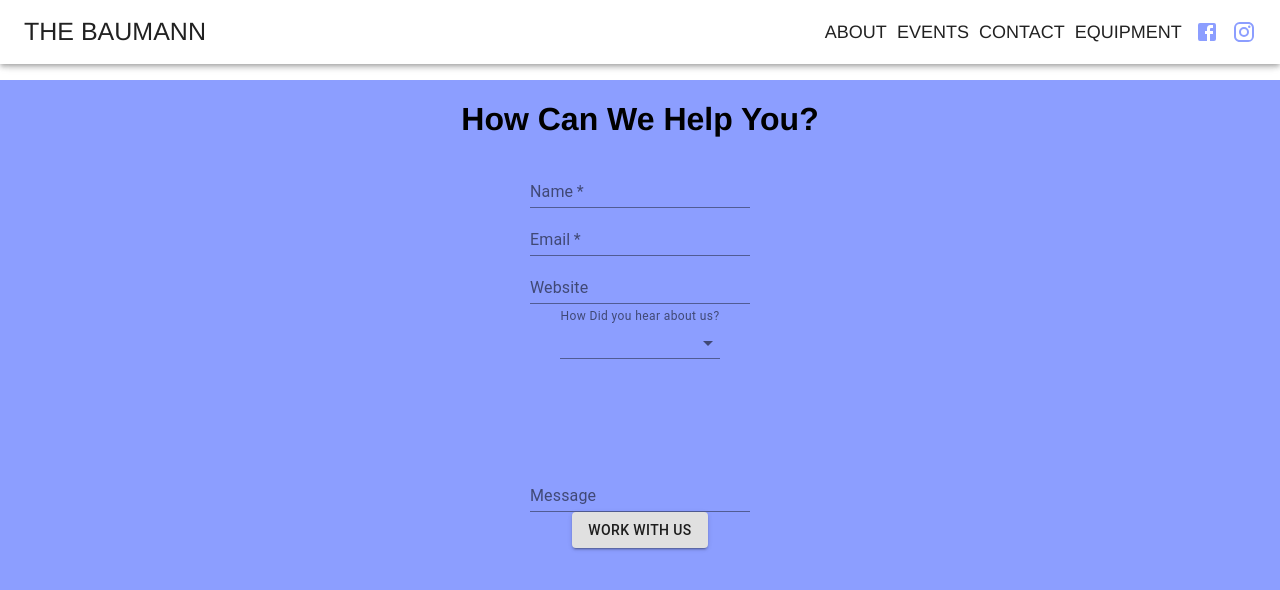
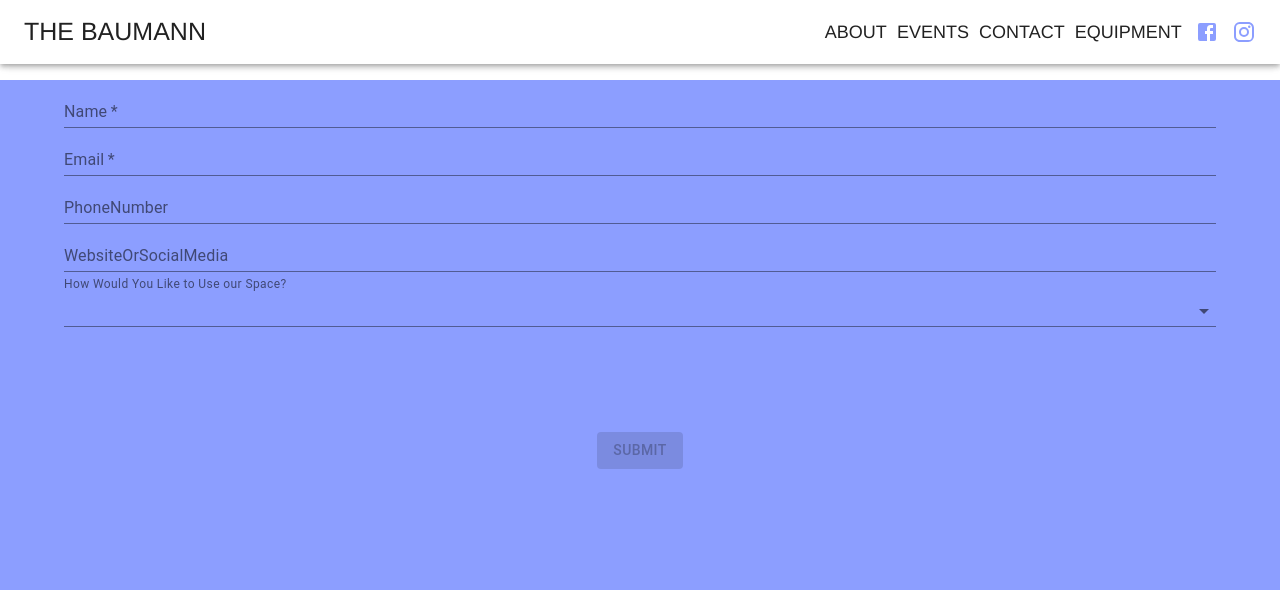
Before and after one commit to seanpara/The_Baumann, a React (Create React App) app: page /contact in a window 1280 px wide. Shown: the top 590 px of the page. Built offline with nearby package versions, Linux system fonts and the light colour scheme; the HTML template or start-up script is replaced by a standard one.

Commit message:
begins revising contact page and changes calendar events api call parsing is it is down down on the backend

```diff
--- a/src/Views/Calendar.tsx
+++ b/src/Views/Calendar.tsx
@@ -18,24 +18,8 @@ const Calendar = (): JSX.Element => {
       'https://us-central1-baumann-firebase.cloudfunctions.net/getCalendarEvents',
     )
       .then((r) => r.json())
-      .then((r: Event[][]) => {
-        setCalendarEvents(
-          r
-            .sort(
-              ([{ date: monthDateA }], [{ date: monthDateB }]) =>
-                Date.parse(monthDateA) - Date.parse(monthDateB),
-            )
-            .reduce(
-              (acc: EventMap, cur): EventMap => ({
-                ...acc,
-                [cur[0].month]: [...cur].sort(
-                  ({ date: dateA }, { date: dateB }) =>
-                    Date.parse(dateA) - Date.parse(dateB),
-                ),
-              }),
-              {} as EventMap,
-            ),
-        );
+      .then((eventMap: EventMap): void => {
+        setCalendarEvents(eventMap);
       });
   }, []);
 
@@ -47,34 +31,33 @@ const Calendar = (): JSX.Element => {
     <div
       style={{
         display: 'flex',
-        width: '100%',
-        height: '50%',
+        height: '50vh',
+        justifyContent: 'space-between',
+        marginBottom: '3%',
       }}
     >
       <div
         style={{
           display: 'flex',
           flexDirection: 'column',
-          width: 'auto',
-          height: '100%',
-          justifyContent: 'space-between',
+          width: '50%',
+          justifyContent: 'flex-start',
         }}
       >
+        <div style={{ fontSize: '35px' }}>{name.toUpperCase()}</div>
         <div style={{ fontSize: '25px' }}>{date}</div>
-        <div style={{ fontSize: '35px' }}>{name.toUpperCase()}</div>
+
         <div style={{ width: '90%', alignSelf: 'left' }}>{description}</div>
         <div
           style={{
             borderTop: 'solid black',
-
-            width: '60%',
           }}
         >
           Lasts All Day: Free Admission
         </div>
       </div>
       <img
-        style={{ width: 'auto', height: '10%' }}
+        style={{ width: '30%', height: 'auto' }}
         src="https://upload.wikimedia.org/wikipedia/commons/f/f7/Adolph_Tidemand_Norsk_juleskik.jpg"
         alt=""
       />
@@ -83,7 +66,14 @@ const Calendar = (): JSX.Element => {
 
   const renderEvents = (): JSX.Element[] =>
     Object.keys(calendarEvents).map((month) => (
-      <>
+      <div
+        style={{
+          display: 'flex',
+          flexDirection: 'column',
+          width: 'auto',
+          height: '100%',
+        }}
+      >
         <div
           style={{
             borderBottom: 'solid black',
@@ -95,12 +85,13 @@ const Calendar = (): JSX.Element => {
             zIndex: 1,
             backgroundColor: '#8c9eff',
             cursor: 'pointer',
+            fontSize: '70px',
           }}
         >
-          <div style={{ fontSize: '70px' }}>{month.toUpperCase()}</div>
+          {month.toUpperCase()}
         </div>
         {calendarEvents[month].map(renderSingleEvent)}
-      </>
+      </div>
     ));
 
   return (
--- a/src/Views/ContactPage.tsx
+++ b/src/Views/ContactPage.tsx
@@ -11,17 +11,17 @@ import { useHomePageStyles } from '../styles';
 const intialFormState = {
   name: '',
   email: '',
-  website: '',
-  source: '',
-  message: '',
+  phoneNumber: '',
+  websiteOrSocialMedia: '',
+  useOfSpace: '',
 };
 
 const SET_FIELD = 'SET_FIELD';
 const RESET_FORM = 'RESET_FORM';
-const formReducer = (
-  state: any,
-  { type, payload: { field = '', value = '' } = {} }: any,
-) => {
+
+const ContactPage = () => {
+  const [formState, dispatchFormAction] = useReducer(
+    (state: any, { type, payload: { field = '', value = '' } = {} }: any) => {
       switch (type) {
         case SET_FIELD:
           return { ...state, [field]: value };
@@ -30,11 +30,7 @@ const formReducer = (
         default:
           return state;
       }
-};
-
-const ContactPage = () => {
-  const [formState, dispatchFormAction] = useReducer(
-    formReducer,
+    },
     intialFormState,
   );
   const [errorMessage, setErrorMessage] = useState('');
@@ -65,12 +61,16 @@ const ContactPage = () => {
     }
   };
 
-  const renderForm = () =>
-    Object.keys(formState).map((stateKey) =>
-      stateKey !== 'source' ? (
+  const renderForm = (): JSX.Element[] =>
+    Object.keys(formState).map(
+      (stateKey: string): JSX.Element =>
+        stateKey !== 'useOfSpace' ? (
           <TextField
             key={stateKey}
             required={stateKey === 'name' || stateKey === 'email'}
+            style={{
+              width: '90%',
+            }}
             label={stateKey.charAt(0).toUpperCase() + stateKey.slice(1)}
             value={formState[stateKey]}
             onChange={(e) => handleFieldChange(e, stateKey)}
@@ -85,15 +85,19 @@ const ContactPage = () => {
               flexDirection: 'column',
               height: '20%',
               justifyContent: 'space-apart',
+              width: '90%',
             }}
           >
-          <FormHelperText>How Did you hear about us?</FormHelperText>
+            <FormHelperText>
+              How Would You Like to Use our Space?
+            </FormHelperText>
             <Select
               value={formState[stateKey]}
               onChange={(e) => handleFieldChange(e, stateKey)}
             >
-            <MenuItem value={'friend'}>Friend</MenuItem>
-            <MenuItem value={'online'}>Online</MenuItem>
+              <MenuItem value={'event'}>Friend</MenuItem>
+              <MenuItem value={'rental'}>Online</MenuItem>
+              <MenuItem value={'both'}>Both</MenuItem>
             </Select>
           </div>
         ),
@@ -109,11 +113,13 @@ const ContactPage = () => {
         justifyContent: 'flex-start',
       }}
     >
-      <h1>How Can We Help You?</h1>
-
       {renderForm()}
-      <Button onClick={handleFormSubmit} variant="contained">
-        Work With Us
+      <Button
+        disabled={!name || !email}
+        onClick={handleFormSubmit}
+        variant="contained"
+      >
+        Submit
       </Button>
     </div>
   );
```
Lines whose indentation alone changed are shown as unchanged.
